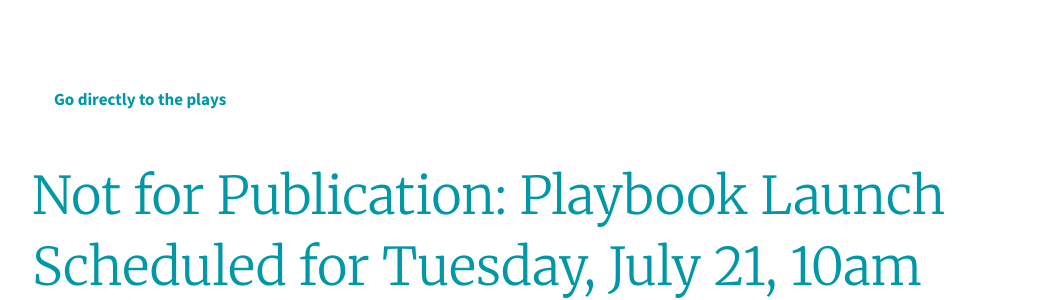
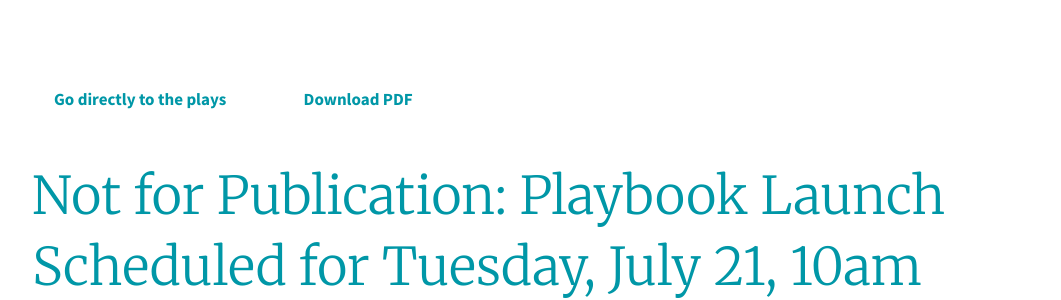
Before and after one commit to brighthive/playbooks, a Jekyll site: the page built from contact-tracing/index.html, in a window 1280 px wide and 900 px high. Shown: the part 280-580 px from the top of the window, without its empty margins (104-1165 px from the left). Built offline with Jekyll 4.4.1, drawn with Linux system fonts in a browser that asks for light colours.

Commit message:
Update index.html

```diff
--- a/contact-tracing/index.html
+++ b/contact-tracing/index.html
@@ -40,6 +40,9 @@
       <h1>Responsible Data Use Playbook for Digital Contact Tracing</h1>
       <div class="button">
         <a href="#plays_index_anchor" title="View the Plays">Go directly to the plays</a>
+      </div>
+      <div class="button">
+        <a href="pdfs/contact-tracing.pdf" title="Download PDF">Download PDF</a>
       </div>
       {% capture introduction %}{% include contact_tracing_intro.md %}{% endcapture %}
       {{ introduction | markdownify }}
```
